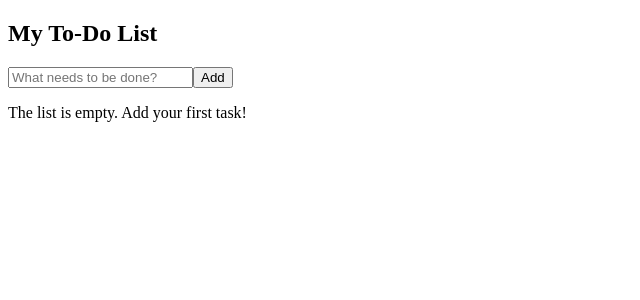
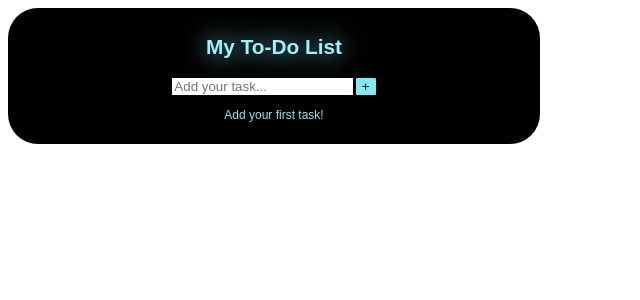
Before and after one commit to AnnaGrygoryeva-01/M4--To-Do-List, a React (Vite) app: page / in a window 1280 px wide. Shown: the top 300 px of the page, without its empty margins (0-640 px from the left). Built offline with nearby package versions, Linux system fonts and the light colour scheme.

Commit message:
Add styles

```diff
--- a/package.json
+++ b/package.json
@@ -22,6 +22,7 @@
     "eslint-plugin-react-hooks": "^7.1.1",
     "eslint-plugin-react-refresh": "^0.5.2",
     "globals": "^17.6.0",
+    "sass-embedded": "^1.100.0",
     "vite": "^8.0.12"
   }
 }
--- a/src/components/TodoApp/TodoApp.module.sass
+++ b/src/components/TodoApp/TodoApp.module.sass
@@ -0,0 +1,15 @@
+.mainContainer
+    max-width: 40vw
+    display: flex
+    flex-direction: column
+    align-items: center
+    padding: 10px
+    border-radius: 30px
+    background-color: black
+    color: white
+    font-family: sans-serif
+
+    h1
+        color: #9cf3ff
+        filter: drop-shadow(0 0 0.75rem #82e9f6)
+        font-size: 1.3rem
--- a/src/components/TodoApp/TodoForm/TodoForm.module.sass
+++ b/src/components/TodoApp/TodoForm/TodoForm.module.sass
@@ -0,0 +1,15 @@
+.formContainer
+    width: 90%
+    display: flex
+    justify-content: center
+    gap: 0.5px
+
+    button
+        background-color: #82e9f6
+        border-radius: 10%
+        border: 1px solid black
+
+
+.inputField
+    max-width: 70%
+    border: 1px solid black
--- a/src/components/TodoApp/TodoForm/index.jsx
+++ b/src/components/TodoApp/TodoForm/index.jsx
@@ -1,4 +1,5 @@
 import { useState } from "react";
+import styles from "./TodoForm.module.sass";
 
 function TodoForm({ addTask }) {
   const [textInput, setTextInput] = useState("");
@@ -17,14 +18,15 @@ function TodoForm({ addTask }) {
   };
 
   return (
-    <form onSubmit={handleSubmit}>
+    <form className={styles.formContainer} onSubmit={handleSubmit}>
       <input
+        className={styles.inputField}
         type="text"
         value={textInput}
         onChange={handleChange}
-        placeholder="What needs to be done?"
+        placeholder="Add your task..."
       />
-      <button type="submit">Add</button>
+      <button type="submit">+</button>
     </form>
   );
 }
--- a/src/components/TodoApp/TodoList/TodoItem/TodoItem.module.sass
+++ b/src/components/TodoApp/TodoList/TodoItem/TodoItem.module.sass
@@ -0,0 +1,26 @@
+.itemContainer
+    list-style-type: none
+    display: flex
+    align-items: center
+    justify-content: flex-start
+    width: 100%
+    gap: 10px
+    border-bottom: 1px solid white
+    font-size: 0.8rem
+
+    input
+       flex-shrink: 0
+       cursor: pointer
+
+
+    p
+        flex: 1
+        text-align: left
+        min-width: 0
+        word-break: break-all
+
+    button
+        height: 25px
+        margin-left: auto
+        flex-shrink: 0
+        cursor: pointer
--- a/src/components/TodoApp/TodoList/TodoItem/index.jsx
+++ b/src/components/TodoApp/TodoList/TodoItem/index.jsx
@@ -1,6 +1,8 @@
+import styles from "./TodoItem.module.sass";
+
 function TodoItem({ task, deleteTask, toggleTask }) {
   return (
-    <li>
+    <li className={styles.itemContainer}>
       <input type="checkbox" onChange={() => toggleTask(task.id)} />{" "}
       <p>{task.text}</p>{" "}
       <button onClick={() => deleteTask(task.id)}>Delete</button>
--- a/src/components/TodoApp/TodoList/TodoList.module.sass
+++ b/src/components/TodoApp/TodoList/TodoList.module.sass
@@ -0,0 +1,9 @@
+.emptyMessage
+    font-size: 0.75rem
+    color: #82e9f6
+
+.list
+    padding: 0
+    width: 100%
+    padding: 15px
+    margin-top: 0
--- a/src/components/TodoApp/TodoList/index.jsx
+++ b/src/components/TodoApp/TodoList/index.jsx
@@ -1,13 +1,12 @@
 import TodoItem from "./TodoItem";
+import styles from "./TodoList.module.sass";
 
 function TodoList({ tasks, deleteTask, toggleTask }) {
   if (tasks.length === 0) {
-    return (
-      <p className="empty-message">The list is empty. Add your first task!</p>
-    );
+    return <p className={styles.emptyMessage}>Add your first task!</p>;
   }
   return (
-    <ul>
+    <ul className={styles.list}>
       {tasks.map((task) => (
         <TodoItem
           key={task.id}
--- a/src/components/TodoApp/index.jsx
+++ b/src/components/TodoApp/index.jsx
@@ -1,6 +1,7 @@
 import { useState } from "react";
 import TodoForm from "././TodoForm";
 import TodoList from "././TodoList";
+import styles from "./TodoApp.module.sass";
 
 function TodoApp() {
   const [tasks, setTasks] = useState([]);
@@ -30,7 +31,7 @@ function TodoApp() {
   };
 
   return (
-    <article>
+    <article className={styles.mainContainer}>
       <h1>My To-Do List</h1>
       <TodoForm addTask={addTask} />
       <TodoList tasks={tasks} deleteTask={deleteTask} toggleTask={toggleTask} />
```
Also changed, not shown: 1 other file (tests, documents, lock files or other folders).
